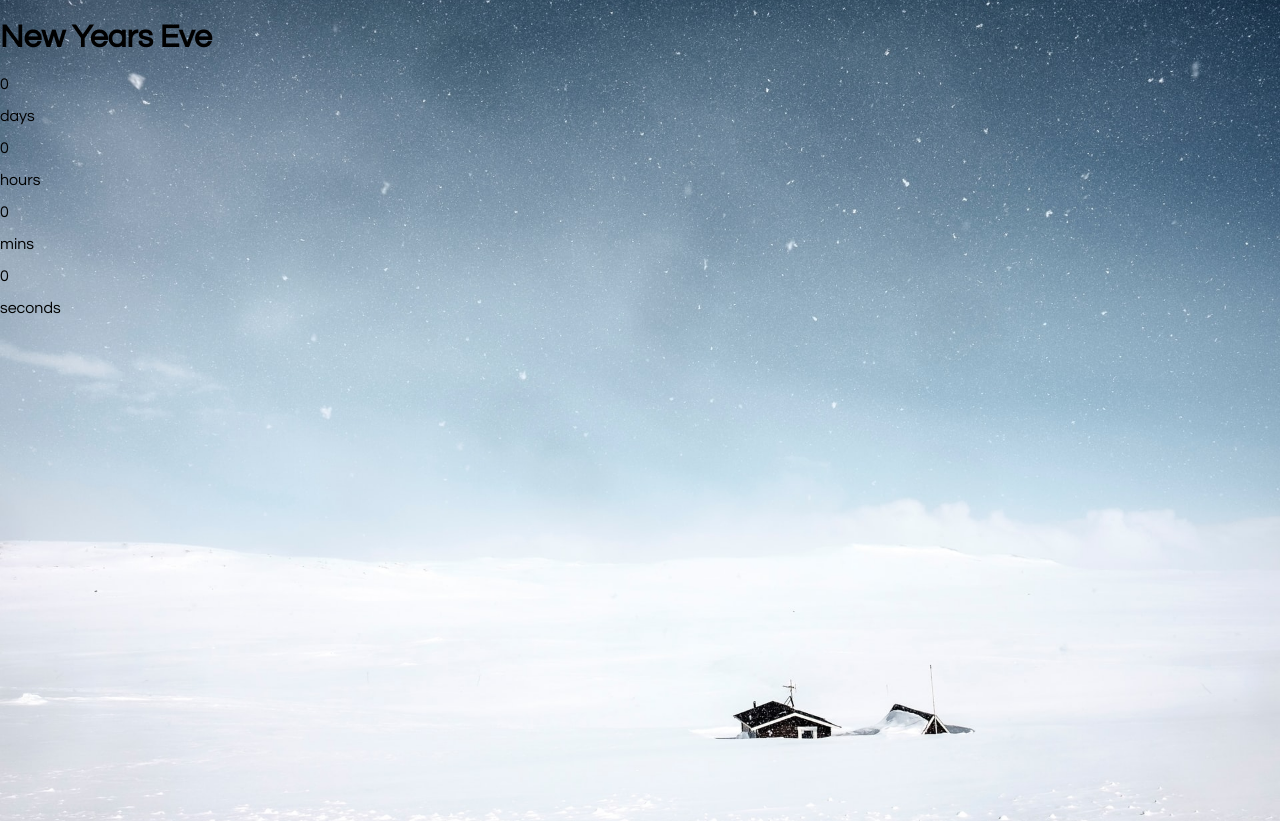
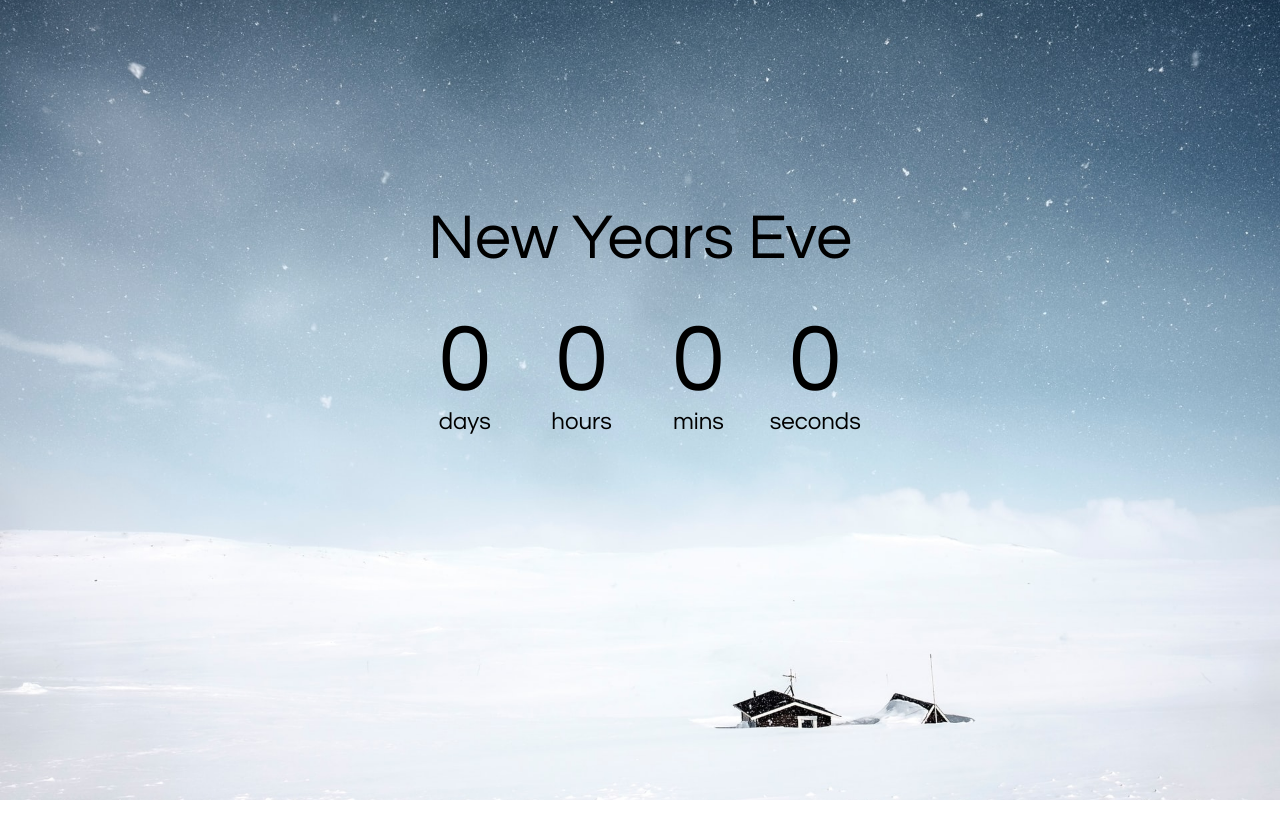
Before and after one commit to davidgrech/countdown-timer, a plain HTML site: page countdown-timer/index.html in a window 1280 px wide. After the commit the page ends 800 px from the top, so only its background shows below. Drawn offline with Linux system fonts and the light colour scheme.

Commit message:
Update style.css

```diff
--- a/countdown-timer/style.css
+++ b/countdown-timer/style.css
@@ -6,7 +6,35 @@ body {
   background-image: url("./snow.jpg");
   background-size: cover;
   background-position: center center;
+  display: flex;
+  flex-direction: column;
+  align-items: center;
+  justify-content: center;
   min-height: 100vh;
   font-family: Century Gothic;
   margin: 0;
 }
+
+h1 {
+    font-weight: normal;
+    font-size: 4rem;
+    margin-top: -10rem;
+}
+
+.countdown-container {
+    display: flex;
+}
+
+.big-text {
+    font-size: 6rem;
+    line-height: 1;
+    margin: 0 2rem;
+}
+
+.countdown-el {
+    text-align: center;
+}
+
+.countdown-el span {
+    font-size: 1.5rem;
+}
```
